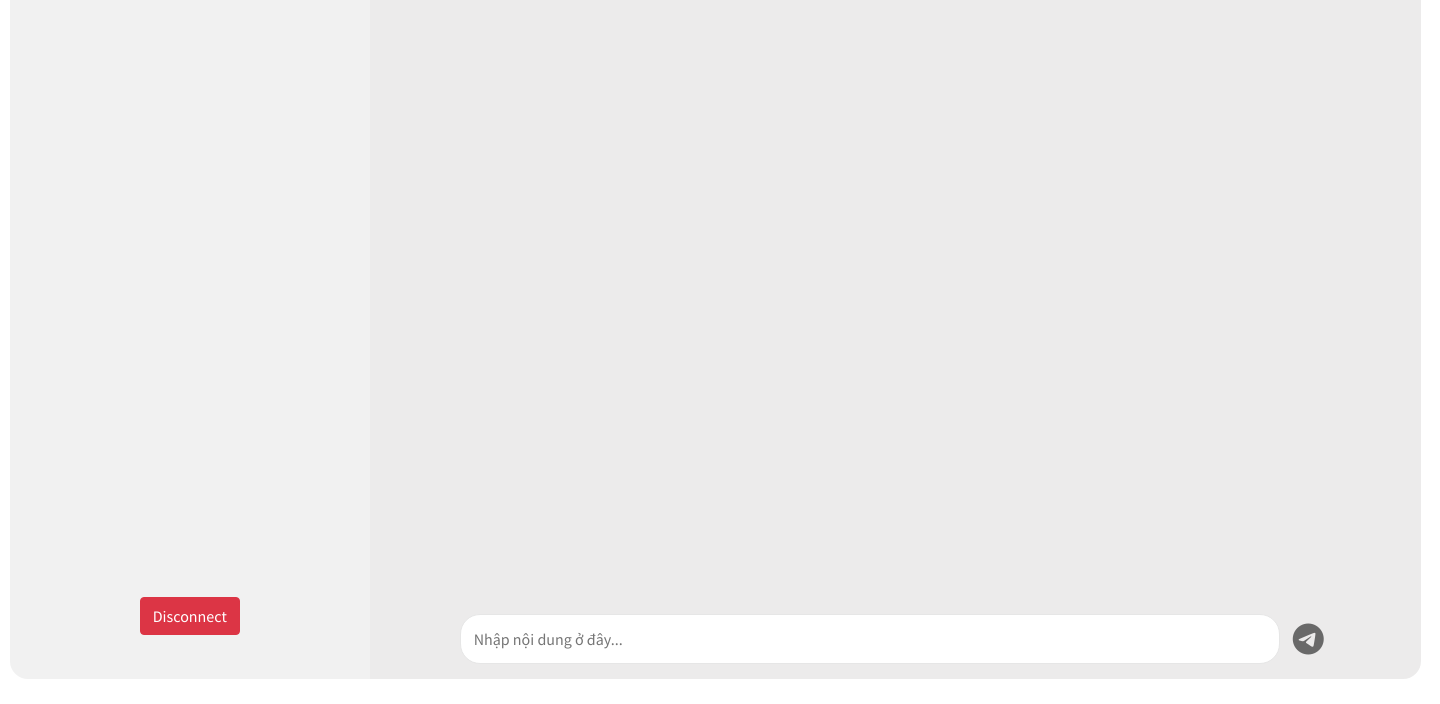
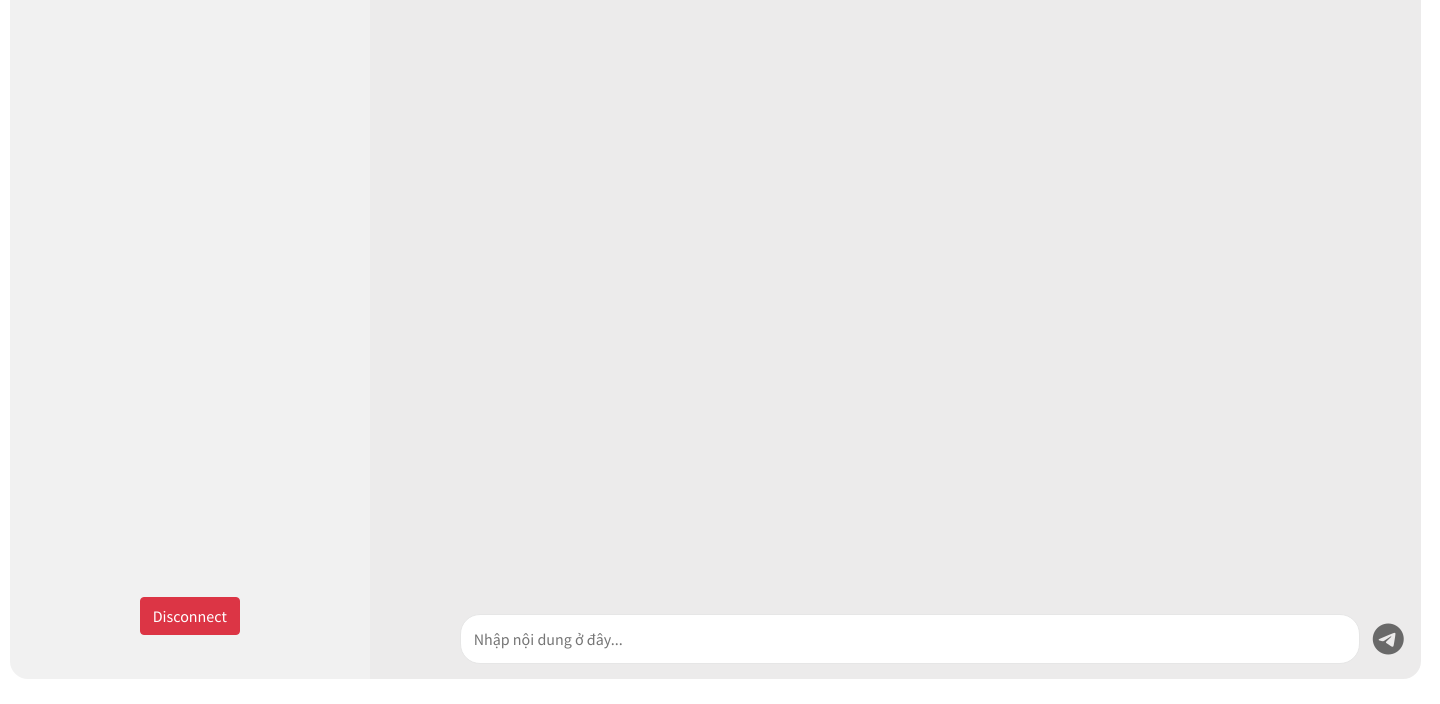
Before and after one commit to anhtv-uwu/chat-server, a Flask app: page /chat/ in a window 1440 px wide. Shown: the part 96-800 px from the top of the page. Run offline with Flask 3, Linux system fonts and the light colour scheme; the visitor is signed in with stand-in values (Sample User, id 1); some libraries are stand-ins or nearby versions.

Commit message:
Update style.css

```diff
--- a/static/css/style.css
+++ b/static/css/style.css
@@ -208,7 +208,7 @@ body{
 .typing-area input{
   margin-left: 30px;
   height: 50px;
-  width: 820px;
+  width: 900px;
   font-size: 16px;
   padding: 0 13px;
   border: 1px solid #e6e6e6;
```
